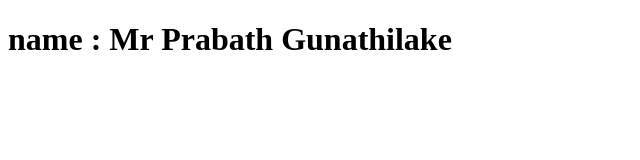
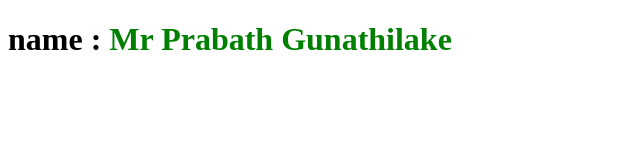
Before and after one commit to prabuddhika96/SHQ_Invitation, a plain HTML site: page index.html in a window 1280 px wide. Shown: the whole page, without its empty margins (0-640 px from the left). Drawn offline with Linux system fonts and the light colour scheme.

Commit message:
add color

```diff
--- a/index.html
+++ b/index.html
@@ -6,7 +6,7 @@
     <meta name="viewport" content="width=device-width, initial-scale=1.0">
     <title>Invitation</title>
 
-    <h1>name : <span id="name"></span></h1>
+    <h1>name : <span id="name" style="color:green"></span></h1>
 </head>
 <body>
 	<script>
```
